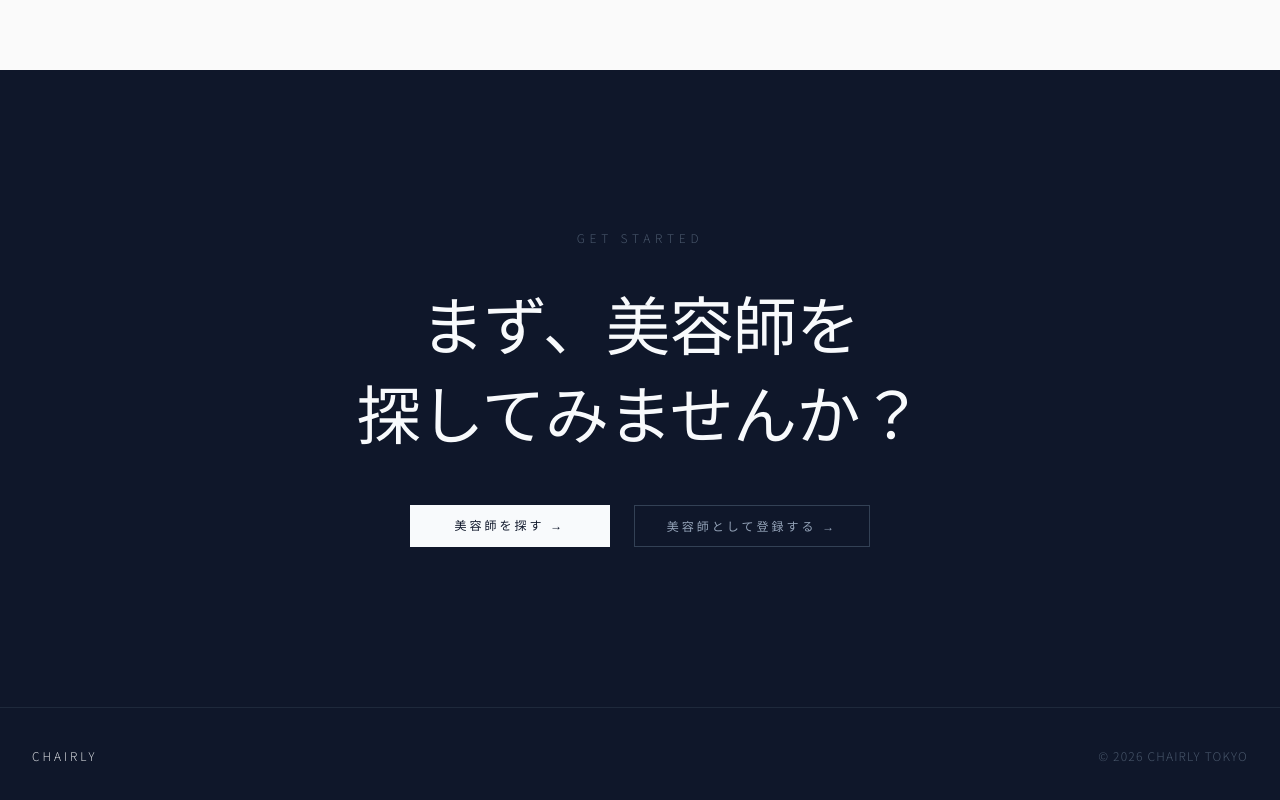
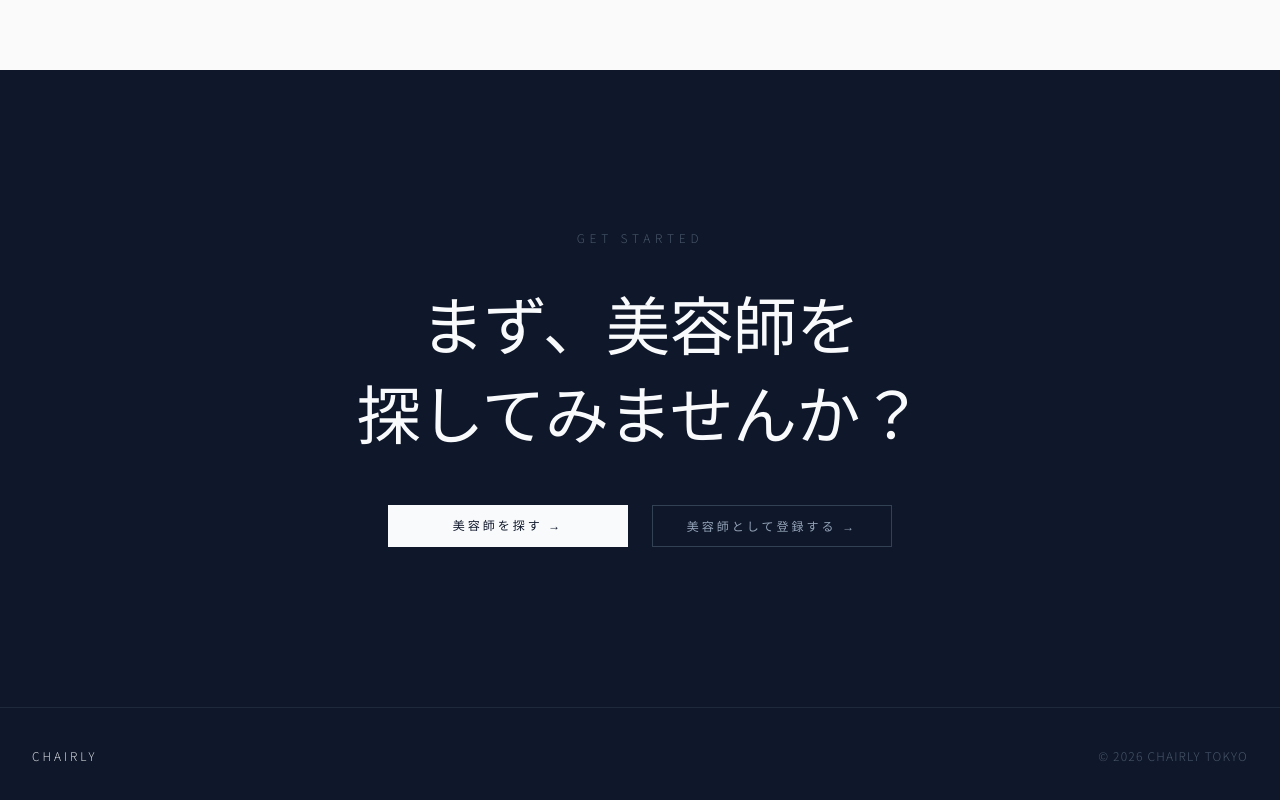
Before and after one commit to atobnet/chairly, a Next.js app: page / in a window 1280 px wide. Shown: the part 2719-3519 px from the top of the page. Built offline with nearby package versions, Linux system fonts and the light colour scheme; no server answers.

Commit message:
最終CTAボタン: 固定幅240pxで2ボタンを均一に揃える
Co-Authored-By: Claude Sonnet 4.6 <noreply@anthropic.com>

```diff
--- a/src/app/page.tsx
+++ b/src/app/page.tsx
@@ -154,14 +154,14 @@ export default function HomePage() {
             <Link
               href="/search"
               className="inline-block text-xs tracking-[0.25em] px-8 py-3 text-center transition-opacity hover:opacity-70"
-              style={{ background: '#f8fafc', color: '#0F172A', minWidth: '200px' }}
+              style={{ background: '#f8fafc', color: '#0F172A', width: '240px' }}
             >
               美容師を探す →
             </Link>
             <Link
               href="/signup?role=hairdresser"
               className="inline-block text-xs tracking-[0.25em] px-8 py-3 text-center transition-opacity hover:opacity-50"
-              style={{ border: '1px solid #334155', color: '#94a3b8', minWidth: '200px' }}
+              style={{ border: '1px solid #334155', color: '#94a3b8', width: '240px' }}
             >
               美容師として登録する →
             </Link>
```
